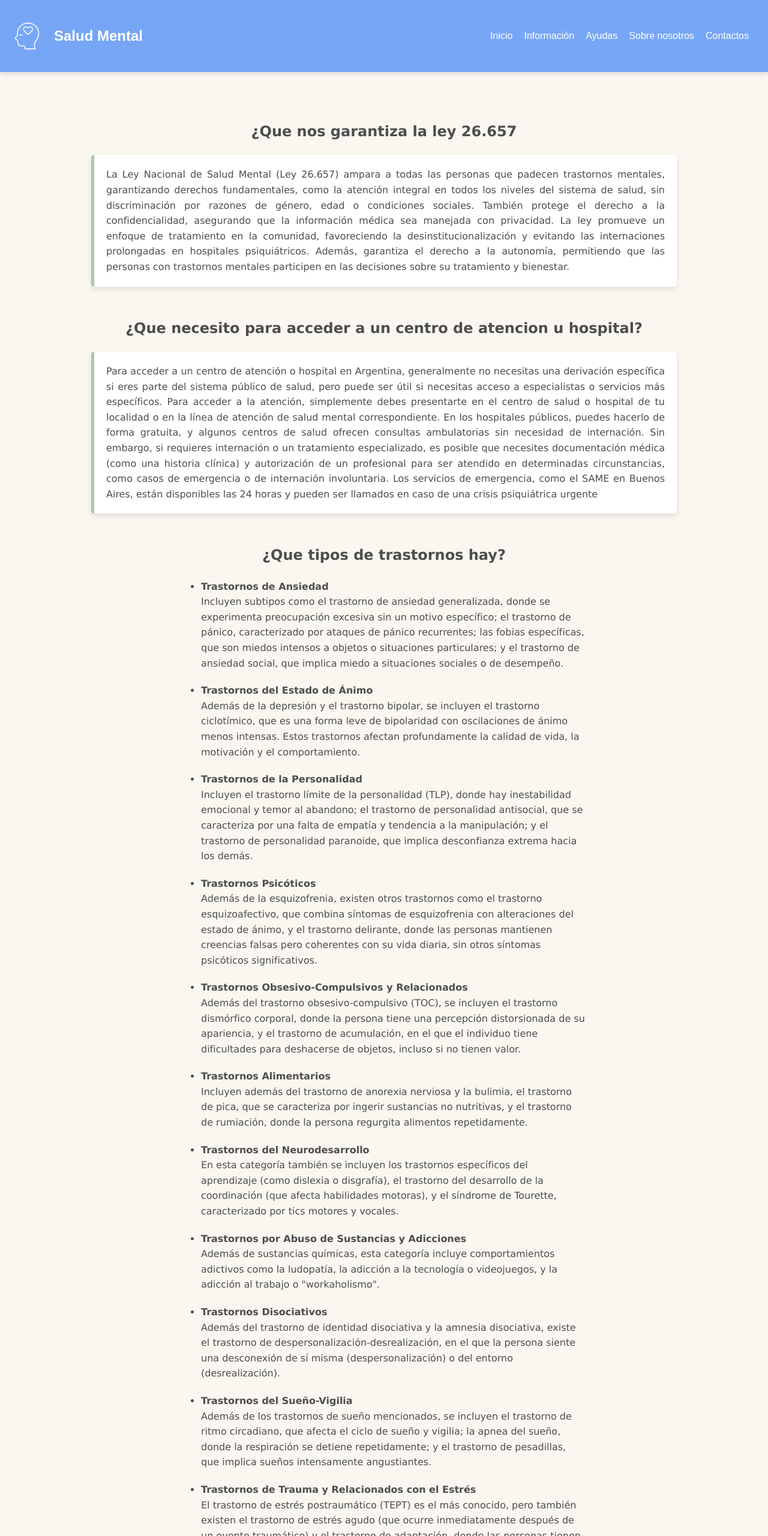
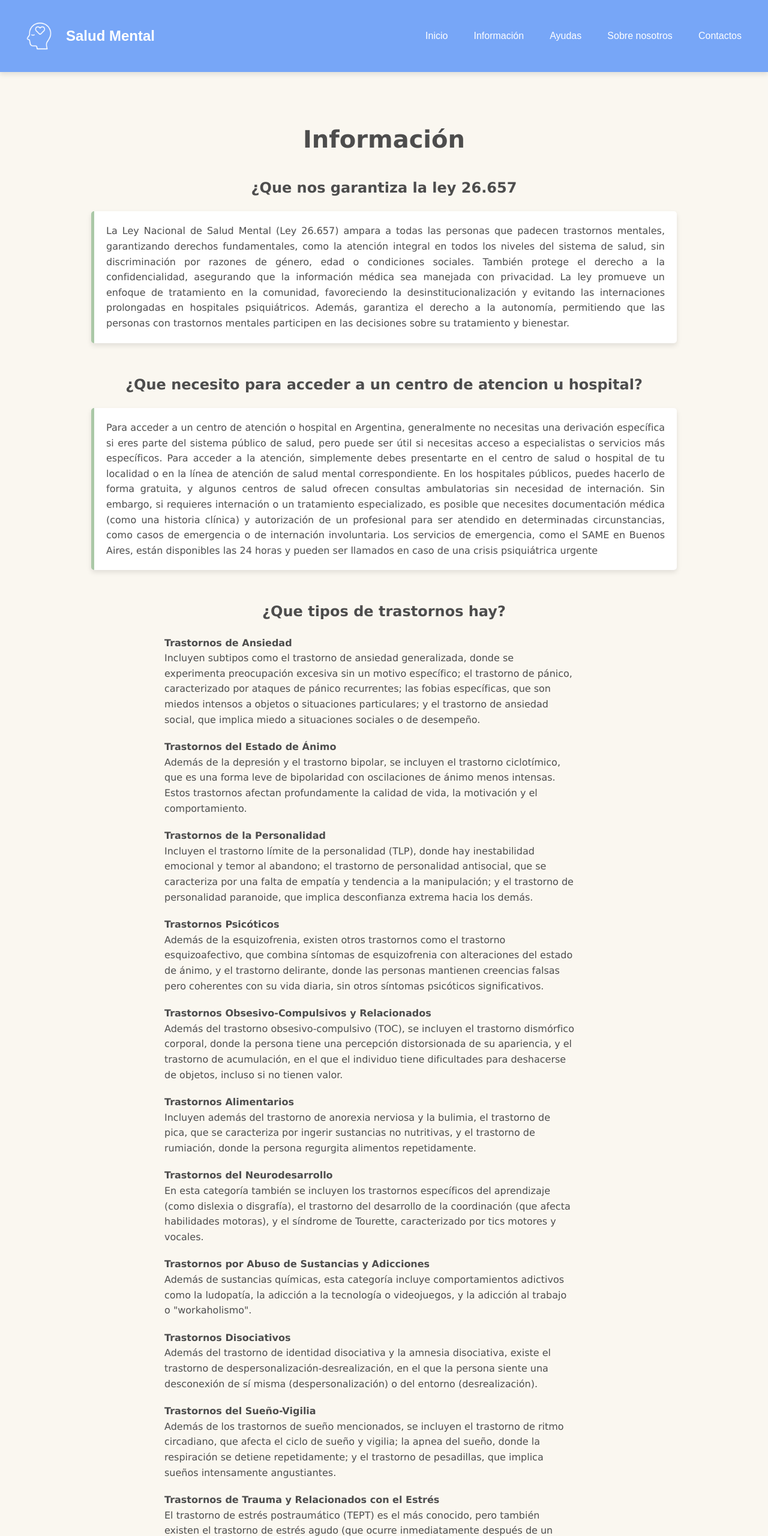
Before and after one commit to Juanerros/Salud-mental, a plain HTML site: page views/pages/informacion.html in a window 1280 px wide. Shown: the top 2560 px of the page at 60% size. Drawn offline with Linux system fonts and the light colour scheme.

Commit message:
ultimos retoques

```diff
--- a/views/css/index.css
+++ b/views/css/index.css
@@ -9,6 +9,8 @@
 }
 
 
+
+
 @keyframes entrar {
     0% {
         transform: translateX(-800px);
--- a/views/css/info.css
+++ b/views/css/info.css
@@ -13,21 +13,32 @@ main h2 {
     margin-top: 30px;
 }
 
-li  {
-    margin: 20px 0;
+.ul {
+    margin-left: 20%;
 }
 
-ul {
-    margin-left: 25%;
+li {
+    list-style: none;
+    margin-top: 20px;
 }
 
-@media (max-width:400px) {
+.subtitulo {
+    font-size: 40px;
+}
+
+@media (max-width:600px) {
 
     main {
         padding: 10px;
     }
 
-    ul {
-        width: 90%;
+   main p,
+   li p
+   {
+    font-size: 18px;
+   }
+
+    .dato {
+        width: 80% !important;
     }
 }
--- a/views/css/style.css
+++ b/views/css/style.css
@@ -19,12 +19,14 @@ header {
     justify-content: space-between;
     align-items: center;
     min-height: 15vh;
+    width: 100%;
     background-color: #77A6F7;
     padding: 15px 20px;
     box-shadow: 0 4px 8px rgba(0, 0, 0, 0.1);
 }
 
 header a {
+    padding: 10px 20px;
     color: #FFFFFF;
     text-decoration: none;
     font-family: Arial, Helvetica, sans-serif;
@@ -51,7 +53,7 @@ header a img:hover {
 
 nav a {
     margin-right: 10px;
-    padding: 8px 2px;
+    padding: 10px 14px;
     border-radius: 4px;
     transition: background-color 0.3s ease;
 }
--- a/views/pages/informacion.html
+++ b/views/pages/informacion.html
@@ -34,6 +34,9 @@
 
     <main>
         <!-- Sección principal -->
+
+        <h2 class="subtitulo">Información</h2>
+
         <section class="entrar">
             <h2>¿Que nos garantiza la ley 26.657</h2>
         </section>
@@ -62,8 +65,9 @@
             o de internación involuntaria. Los servicios de emergencia, como el SAME en Buenos Aires,
             están disponibles las 24 horas y pueden ser llamados en caso de una crisis psiquiátrica urgente</p>
         <h2>¿Que tipos de trastornos hay?</h2>
-        <ul>
-            <li><strong>Trastornos de Ansiedad</strong>
+        <div class="ul">
+            <li>
+                <strong>Trastornos de Ansiedad</strong>
                 <p>Incluyen subtipos como el trastorno de ansiedad generalizada, donde se experimenta preocupación
                     excesiva sin un motivo específico; el trastorno de pánico,
                     caracterizado por ataques de pánico recurrentes; las fobias específicas, que son miedos intensos a
@@ -149,7 +153,7 @@
                     trastorno explosivo intermitente,
                     donde se presentan episodios de ira y agresividad desproporcionados.</p>
             </li>
-        </ul>
+        </div>
 
         <h2>¿Hay cura para estos trastornos?</h2>
         <p>La mayoría de los trastornos mentales no tienen una cura definitiva, pero existen tratamientos que permiten
@@ -179,7 +183,7 @@
 
 
     <script>
-        window.onscroll = function btnUp() {
+        window.onscroll = () => {
             if (document.documentElement.scrollTop > 200) {
                 document.querySelector('.btn-up').classList.add('show');
             } else {
```
Also changed, not shown: index.html (+1 -7 lines), views/pages/contacto.html (+1 -1 lines), views/pages/galeria.html (+1 -1 lines), views/pages/sobreNosotros.html (+1 -1 lines).
